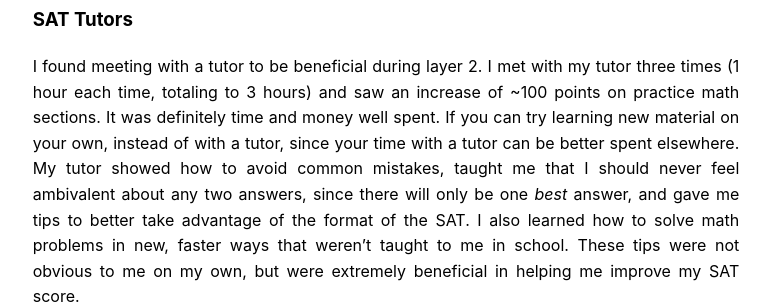
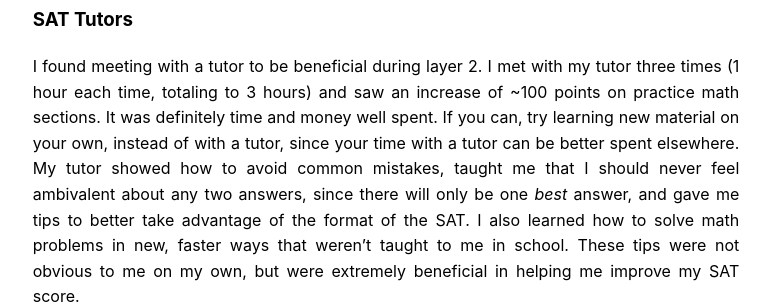
Before and after one commit to JonathanBuchh/buchh.org, a Jekyll site: the page built from _posts/2022-01-05-sat.md, in a window 1280 px wide and 900 px high, scrolled down 1790 px. Shown: the part 204-508 px from the top of the window, without its empty margins (254-1024 px from the left). Built offline with Jekyll 4.4.1, drawn with Linux system fonts in a browser that asks for light colours.

Commit message:
Fix typo

```diff
--- a/_posts/2022-01-05-sat.md
+++ b/_posts/2022-01-05-sat.md
@@ -33,7 +33,7 @@
 
 ### SAT Tutors
 
-I found meeting with a tutor to be beneficial during layer 2. I met with my tutor three times (1 hour each time, totaling to 3 hours) and saw an increase of ~100 points on practice math sections. It was definitely time and money well spent. If you can try learning new material on your own, instead of with a tutor, since your time with a tutor can be better spent elsewhere. My tutor showed how to avoid common mistakes, taught me that I should never feel ambivalent about any two answers, since there will only be one _best_ answer, and gave me tips to better take advantage of the format of the SAT. I also learned how to solve math problems in new, faster ways that weren't taught to me in school. These tips were not obvious to me on my own, but were extremely beneficial in helping me improve my SAT score.
+I found meeting with a tutor to be beneficial during layer 2. I met with my tutor three times (1 hour each time, totaling to 3 hours) and saw an increase of ~100 points on practice math sections. It was definitely time and money well spent. If you can, try learning new material on your own, instead of with a tutor, since your time with a tutor can be better spent elsewhere. My tutor showed how to avoid common mistakes, taught me that I should never feel ambivalent about any two answers, since there will only be one _best_ answer, and gave me tips to better take advantage of the format of the SAT. I also learned how to solve math problems in new, faster ways that weren't taught to me in school. These tips were not obvious to me on my own, but were extremely beneficial in helping me improve my SAT score.
 
 ## Layer 3: Pacing
 
```
Also changed, not shown: 1 other file.
